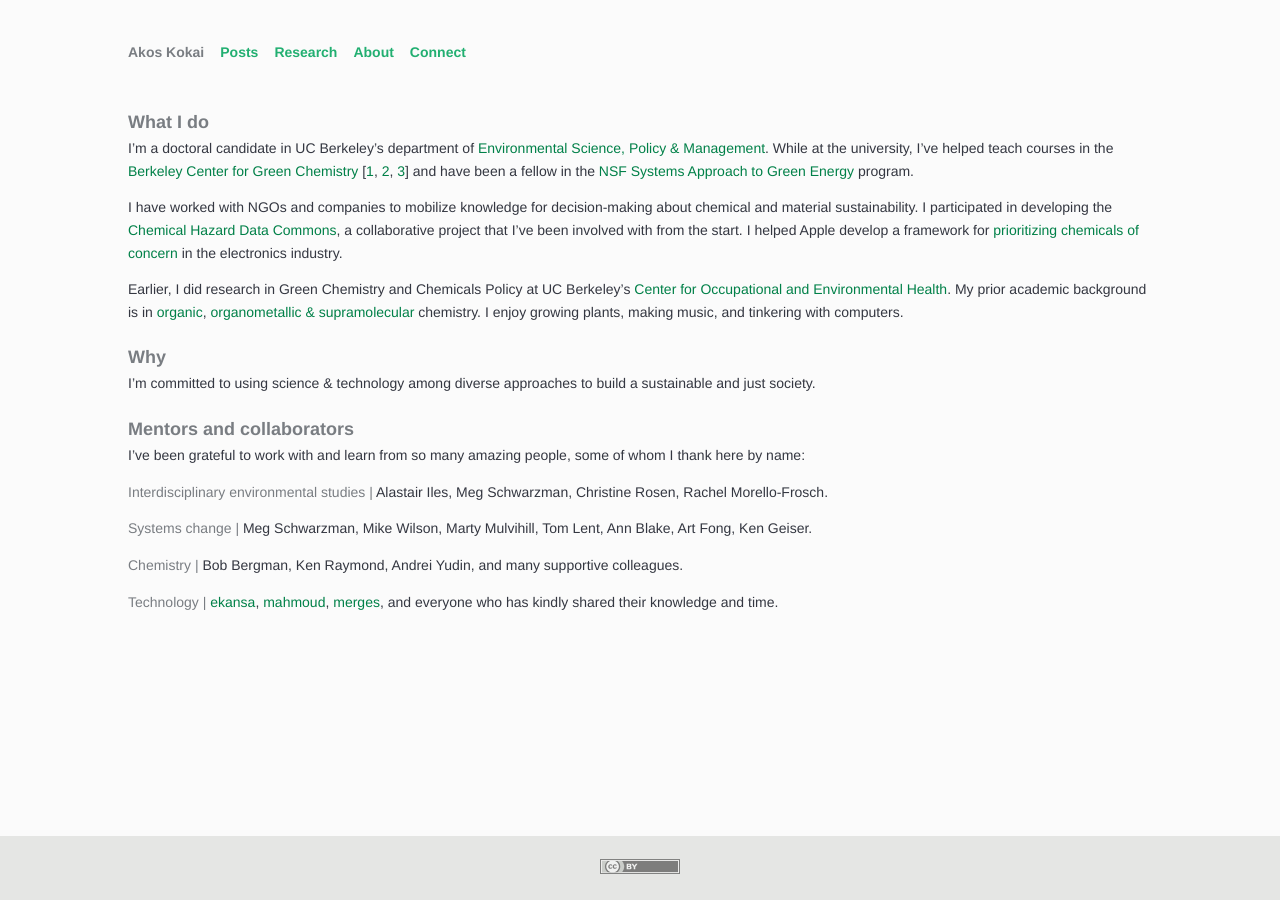
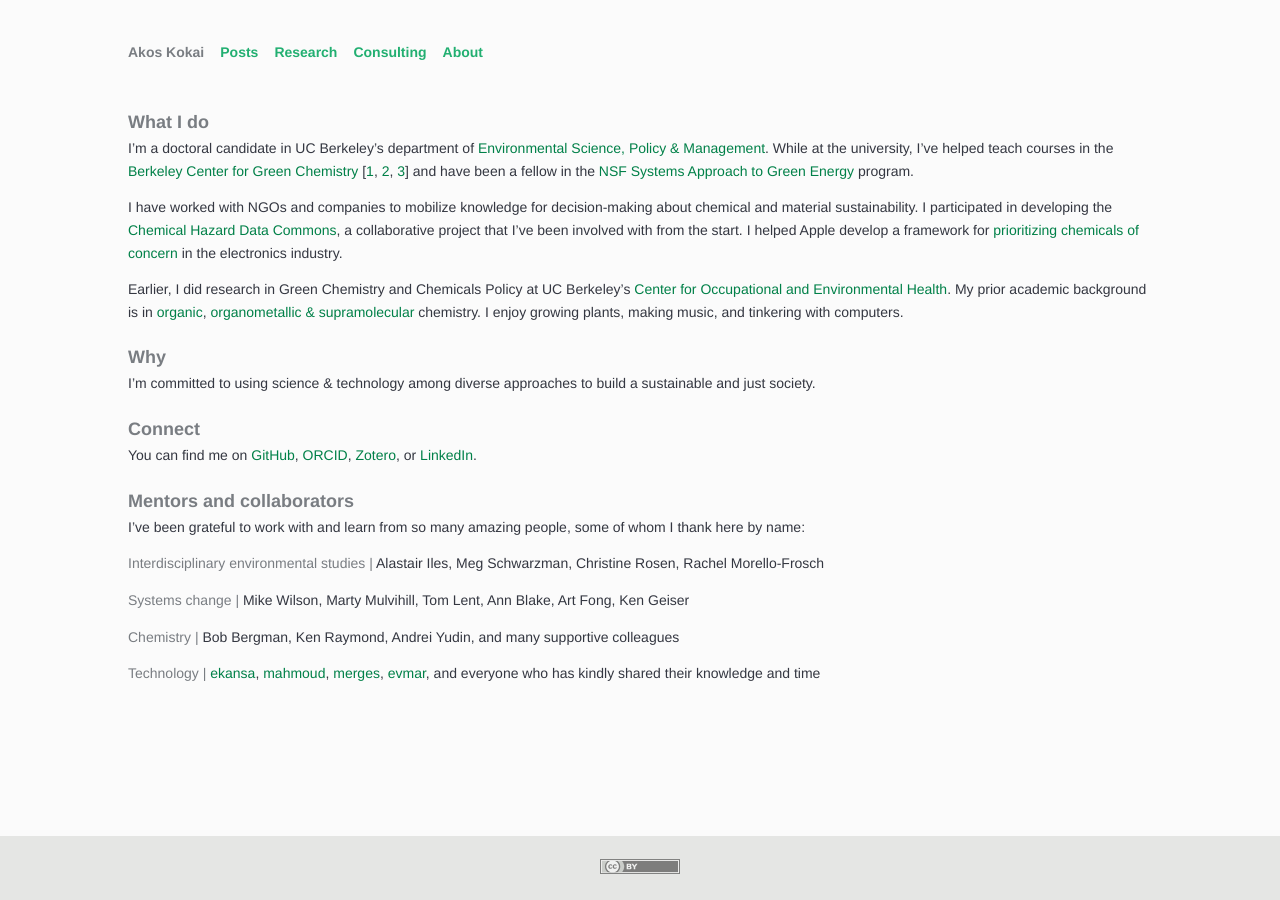
Before and after one commit to akokai/akokai.github.io, a Jekyll site: the page built from about/index.html, in a window 1280 px wide. Built offline with Jekyll 4.4.1, drawn with Linux system fonts in a browser that asks for light colours.

Commit message:
📊📊📊

```diff
--- a/_includes/header.html
+++ b/_includes/header.html
@@ -3,7 +3,7 @@
 <li class="nav"><a class="nav plain" href="{{ site.url }}/"><span xmlns:cc="https://creativecommons.org/ns#" property="cc:attributionName">Akos Kokai</span></a></li>
 <li class="nav"><a class="nav menu" href="{{ site.url }}/posts/">Posts</a></li>
 <li class="nav"><a class="nav menu" href="{{ site.url }}/research/">Research</a></li>
+<li class="nav"><a class="nav menu" href="{{ site.url }}/consulting/">Consulting</a></li>
 <li class="nav"><a class="nav menu" href="{{ site.url }}/about/">About</a></li>
-<li class="nav"><a class="nav menu" href="{{ site.url }}/connect/">Connect</a></li>
 </ul>
 </div>
--- a/about/index.html
+++ b/about/index.html
@@ -11,17 +11,20 @@ title: "About"
 <h2>Why</h2>
 <p>I’m committed to using science &amp; technology among diverse approaches to build a sustainable and just society.</p>
 
+<h2>Connect</h2>
+<p>You can find me on <a href="https://github.com/akokai">GitHub</a>, <a href="https://orcid.org/0000-0002-0335-7780">ORCID</a>, <a href="https://www.zotero.org/akokai">Zotero</a>, or <a href="https://www.linkedin.com/in/akokai">LinkedIn</a>.</p>
+
 <h2>Mentors and collaborators</h2>
 <p>I’ve been grateful to work with and learn from so many amazing people, some of whom I thank here by name:</p>
 
 <p><span class="quiet">Interdisciplinary environmental studies | </span>
-Alastair Iles, Meg Schwarzman, Christine Rosen, Rachel Morello-Frosch.</p>
+Alastair Iles, Meg Schwarzman, Christine Rosen, Rachel Morello-Frosch</p>
 
 <p><span class="quiet">Systems change | </span>
-Meg Schwarzman, Mike Wilson, Marty Mulvihill, Tom Lent, Ann Blake, Art Fong, Ken Geiser.</p>
+Mike Wilson, Marty Mulvihill, Tom Lent, Ann Blake, Art Fong, Ken Geiser</p>
 
 <p><span class="quiet">Chemistry | </span>
-Bob Bergman, Ken Raymond, Andrei Yudin, and many supportive colleagues.</p>
+Bob Bergman, Ken Raymond, Andrei Yudin, and many supportive colleagues</p>
 
 <p><span class="quiet">Technology | </span>
-<a href="https://github.com/ekansa">ekansa</a>, <a href="https://github.com/mahmoud">mahmoud</a>, <a href="https://github.com/merges">merges</a>, and everyone who has kindly shared their knowledge and time.</p>
+<a href="https://github.com/ekansa/">ekansa</a>, <a href="https://github.com/mahmoud/">mahmoud</a>, <a href="https://github.com/merges/">merges</a>, <a href="https://github.com/evmar/">evmar</a>, and everyone who has kindly shared their knowledge and time</p>
```
Also changed, not shown: connect/index.html (deleted, +0 -13 lines), consulting/index.html (added, +20 -0 lines).
